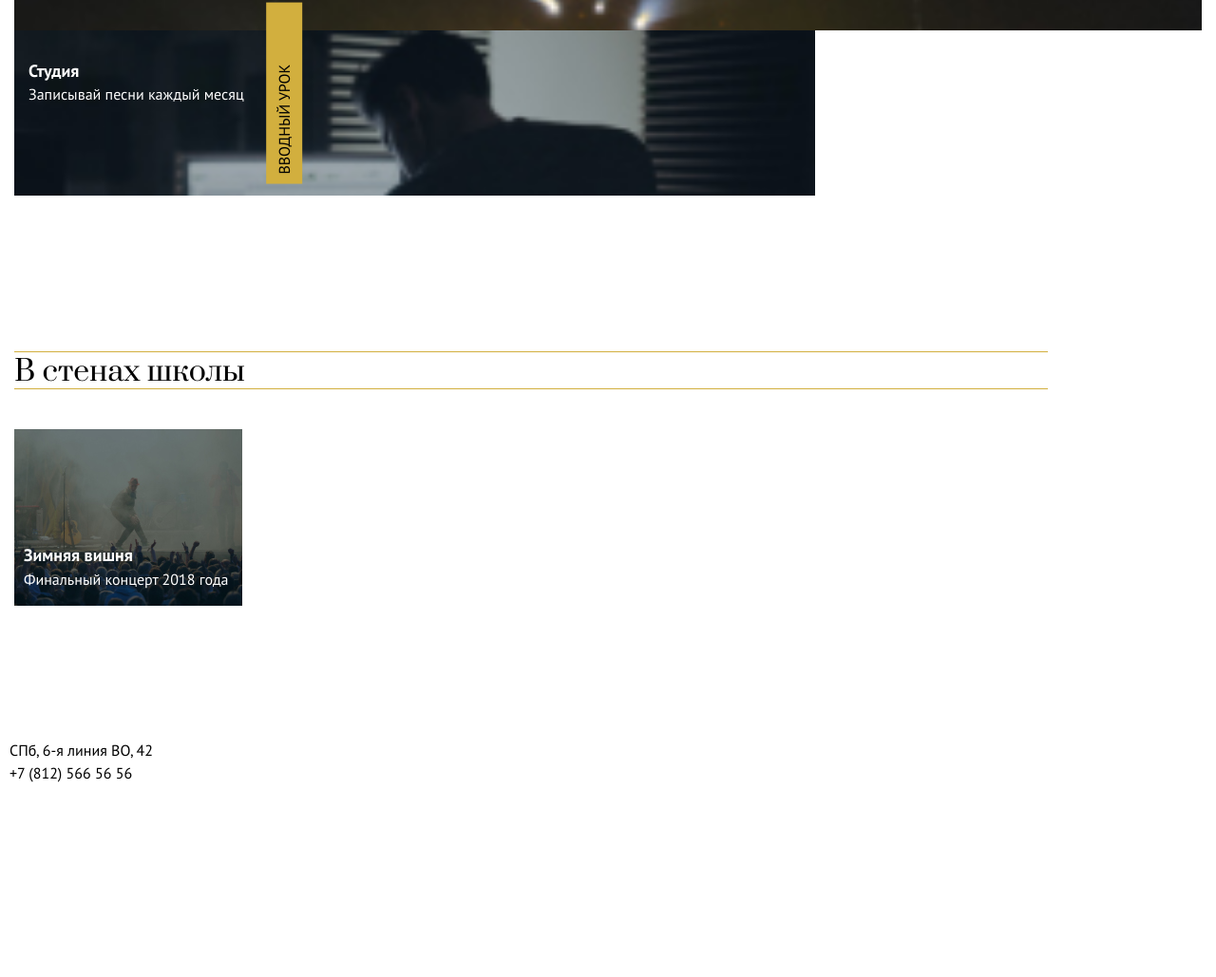
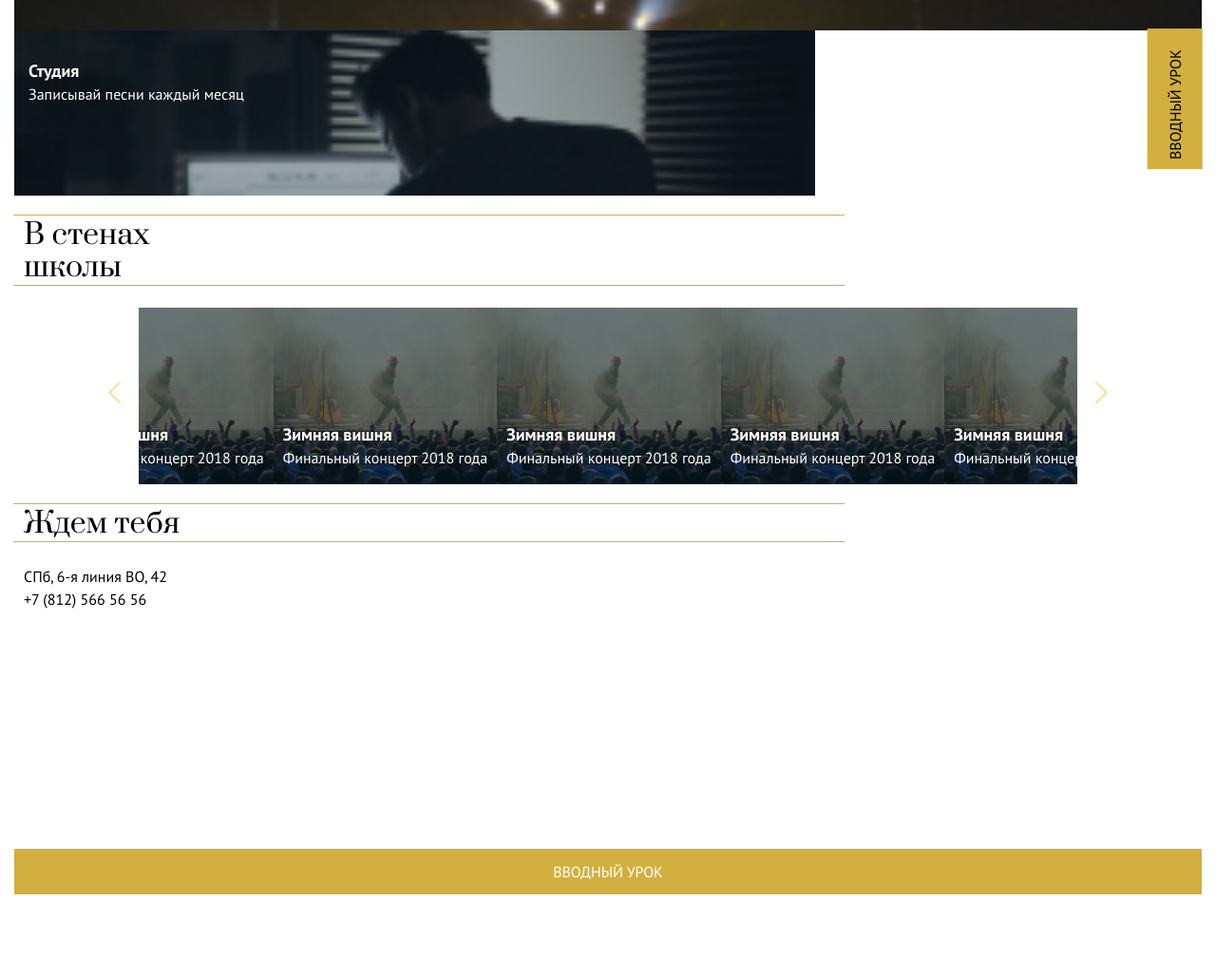
Before and after one commit to kseniyawald/epixx-diez, a plain HTML site: page index.html in a window 1280 px wide. Shown: the part 1383-2412 px from the top of the page at 95% size. After the commit the page ends 2375 px from the top, so only its background shows below. Drawn offline with Linux system fonts and the light colour scheme.

Commit message:
додела мобилку

```diff
--- a/css/style.css
+++ b/css/style.css
@@ -57,25 +57,29 @@
   font-size: 30px;
   font-family: 'Prata', serif;
   font-weight: normal;
+  position: relative;
+  padding-left: 10px;
 }
 
 h2:before {
   position: absolute;
   content: "";
   display: block;
-  width: 85%;
+  width: 70%;
   height: 1px;
   background-color: #d2af3e;
   margin-top: -5px;
+  left: -1px;
 }
 
 h2:after {
   position: absolute;
   content: "";
   display: block;
-  width: 85%;
+  width: 70%;
   height: 1px;
   background-color: #d2af3e;
+  left: -1px;
 }
 
 h3 {
@@ -99,31 +103,10 @@
 }
 
 .button-grow {
-  /*padding-right: 35px;
-  color: #000;
-  transform: rotate(-90deg);
-  text-align: left;
-  padding-left: 20px;
-  padding-top: 10px;
-  padding-bottom: 10px;*/
   position: absolute;
-  left: 187px;
-  top: 455px;
-  padding-right: 65px;
-  color: #000;
-  transform: rotate(-90deg);
-  text-align: left;
-  padding-left: 10px;
-  padding-top: 10px;
-  padding-bottom: 10px;
-}
-
-
-.button-temp {
-  position: absolute;
-  left: 204px;
-  top: 455px;
-  padding-right: 65px;
+  right: -31px;
+  bottom: 71px;
+  padding-right: 30px;
   color: #000;
   transform: rotate(-90deg);
   text-align: left;
@@ -316,10 +299,17 @@
   position: relative;
 }
 
-
-.div_btn_temp {
-  height: 144px;
-  width: 15%;
+.button-temp {
+      position: absolute;
+    bottom: 72px;
+    right: -31px;
+    padding-right: 22px;
+    color: #000;
+    transform: rotate(-90deg);
+    text-align: left;
+    padding-left: 10px;
+    padding-top: 20px;
+    padding-bottom: 20px;
 }
 
 
@@ -328,29 +318,79 @@
   padding: 0 15px;
 }
 
+.video__gallery {
+  width: 79%;
+  margin: 0 auto;
+}
+
 .video__item {
   background-image: url(../images/video_card_img_1.jpg);
   background-repeat: no-repeat;
   height: 186px;
   width: 100%;
   color: #fff;
-  padding-top: 105px;
+  /*padding-top: 105px;*/
   padding-left: 10px;
+}
+.video__item-content {
+  display: flex;
+  flex-direction: column;
+  justify-content: flex-end;
+  height: 90%;
+  padding-right: 10px;
 }
 
 .video__text {
   margin-top: 0px;
 }
 
-.slick-prev:before, .slick-next:before {
-    background-image: url(../images/next 85%.png);
-    background-repeat: no-repeat;
+.btn--next, .btn--prev {
+  background-color: transparent;
+  border: 0;
+  box-shadow: none;
+  content: '';
+  background-image: url(../images/next-85.png);
+  background-repeat: no-repeat;
+  background-size: contain;
+  width: 25px;
+  height: 25px;
+  z-index: 100;
+  cursor: pointer;
+
+
 }
+.btn--next:focus, .btn--prev:focus {
+  outline: 0;
+}
+
+.btn--next {
+  position: absolute;
+  bottom: 84px;
+  right: -43px;
+}
+
+.btn--prev {
+  position: absolute;
+  bottom: 84px;
+  transform: rotate(180deg);
+  left: -43px;
+}
+
 
 .slick-prev, .slick-next {
     font-size: 0;
     border: none;
     opacity: 0%;
+}
+
+.contacts {
+  padding-left: 15px;
+  padding-right: 15px;
+  padding-bottom: 50px;
+}
+
+.button-contacts {
+  margin-top: 15px;
 }
 
 .contacts-text {
@@ -362,3 +402,19 @@
   text-decoration: none;
   color: #000;
 }
+
+
+@media (min-width: 1200px) {
+  .burger {
+    display: none;
+  }
+
+
+
+
+
+
+
+
+
+}
--- a/index.html
+++ b/index.html
@@ -51,11 +51,9 @@
         </div>
         <div class="piano">
             <h3>Фортепиано</h3>
-            <span>Чувствуй клавиши, как Людовико Эйнауди</span>0
+            <span>Чувствуй клавиши, как Людовико Эйнауди</span>
         </div>
-        <div>
-            <a href="" class="button button-grow">ВСЕ НАПРАВЛЕНИЯ</a>
-        </div>
+        <a href="" class="button button-grow">ВСЕ <br>НАПРАВЛЕНИЯ</a>
     </section>
 
      <section class="temp">
@@ -72,38 +70,57 @@
             <h3>Студия</h3>
             <span>Записывай песни каждый месяц</span>
         </div>
-        <div class="div_btn_temp">
-            <a href="" class="button button-temp">ВВОДНЫЙ УРОК</a>
-        </div>
+
+        <a href="" class="button button-temp">ВВОДНЫЙ УРОК</a>
+
     </section>
 
 
     <section class="video">
-        <h2>В стенах школы</h2>
+        <h2>В стенах <br> школы</h2>
         <div class="video__gallery">
             <div class="video__item">
-                <h3>Зимняя вишня</h3>
-                <span class="video__text">Финальный концерт 2018 года</span>
+                <div class="video__item-content">
+                    <h3>Зимняя вишня</h3>
+                    <span class="video__text">Финальный концерт 2018 года</span>
+                </div>
             </div>
-            <div class="video__item">слайд2</div>
-            <div class="video__item">слайд3</div>
-            <div class="video__item">слайд4</div>
+            <div class="video__item">
+                <div class="video__item-content">
+                    <h3>Зимняя вишня</h3>
+                    <span class="video__text">Финальный концерт 2018 года</span>
+                </div>
+            </div>
+            <div class="video__item">
+                <div class="video__item-content">
+                    <h3>Зимняя вишня</h3>
+                    <span class="video__text">Финальный концерт 2018 года</span>
+                </div>
+            </div>
+            <div class="video__item">
+                <div class="video__item-content">
+                    <h3>Зимняя вишня</h3>
+                    <span class="video__text">Финальный концерт 2018 года</span>
+                </div>
+            </div>
         </div>
     </section>
 
     <section class="contacts">
+        <h2>Ждем тебя</h2>
         <div class="contacts-text">
             <p>СПб, 6-я линия ВО, 42 <br>
             <a href="" class="phone">+7 (812) 566 56 56</a>
             </p>
         </div>
-        <div id="map" style="width: 100%; height: 400px"></div>
-        <a href="" class="button">ВВОДНЫЙ УРОК</a>
+        <div id="map" style="width: 100%; height: 220px"></div>
+        <a href="" class="button button-contacts">ВВОДНЫЙ УРОК</a>
     </section>
 
 
     <script src="js/jquery-3.4.1.min.js"></script>
     <script src="js/slick-1.8.1/slick/slick.js"></script>
+    <script src="https://api-maps.yandex.ru/2.1/?lang=ru_RU" type="text/javascript"></script>
     <script src="js/script.js"></script>
 </body>
 </html>
--- a/js/script.js
+++ b/js/script.js
@@ -24,6 +24,46 @@
     $(this).toggleClass('burger--open');
   });
 
-  $('.video__gallery').slick();
+  $('.video__gallery').slick({
+    prevArrow: '<button class="btn--prev"></button>',
+    nextArrow: '<button  class="btn--next"></button>',
+    slidesToShow: 1,
+  centerMode: true,
+  variableWidth: true
+  });
+
+  ymaps.ready(function () {
+var myMap = new ymaps.Map('map', {
+center: [59.941993, 30.279423],// center
+zoom: 14,
+controls: []
+}),
+
+// Создаём макет содержимого.
+MyIconContentLayout = ymaps.templateLayoutFactory.createClass(
+'<div style="color: #FFFFFF; font-weight: bold;">$[properties.iconContent]</div>'
+),
+
+myPlacemark = new ymaps.Placemark(myMap.getCenter(), {
+hintContent: 'Собственный значок метки',
+balloonContent: 'Это красивая метка'
+}, {
+// Опции.
+// Необходимо указать данный тип макета.
+iconLayout: 'default#image',
+// Своё изображение иконки метки.
+iconImageHref: 'images/geotag.png',
+// Размеры метки.
+iconImageSize: [30, 42],
+// Смещение левого верхнего угла иконки относительно
+// её "ножки" (точки привязки).
+iconImageOffset: [-5, -38]
+});
+
+myMap.behaviors.disable('scrollZoom');
+
+myMap.geoObjects
+.add(myPlacemark);
+});
 
 });
```
Also changed, not shown: images/geotag.png (added), images/next-85.png (renamed from images/next 85%.png).
